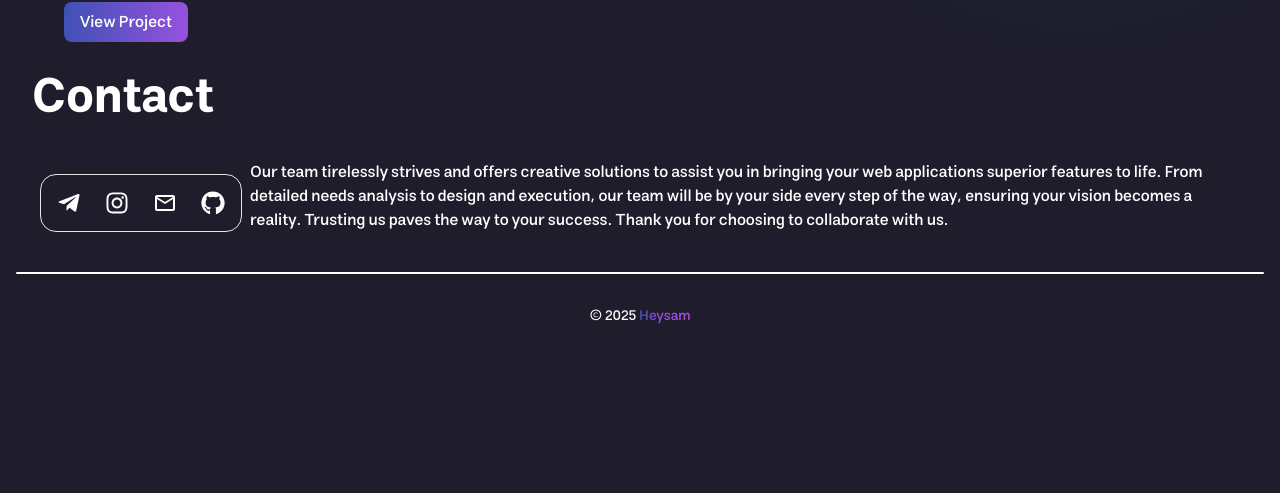
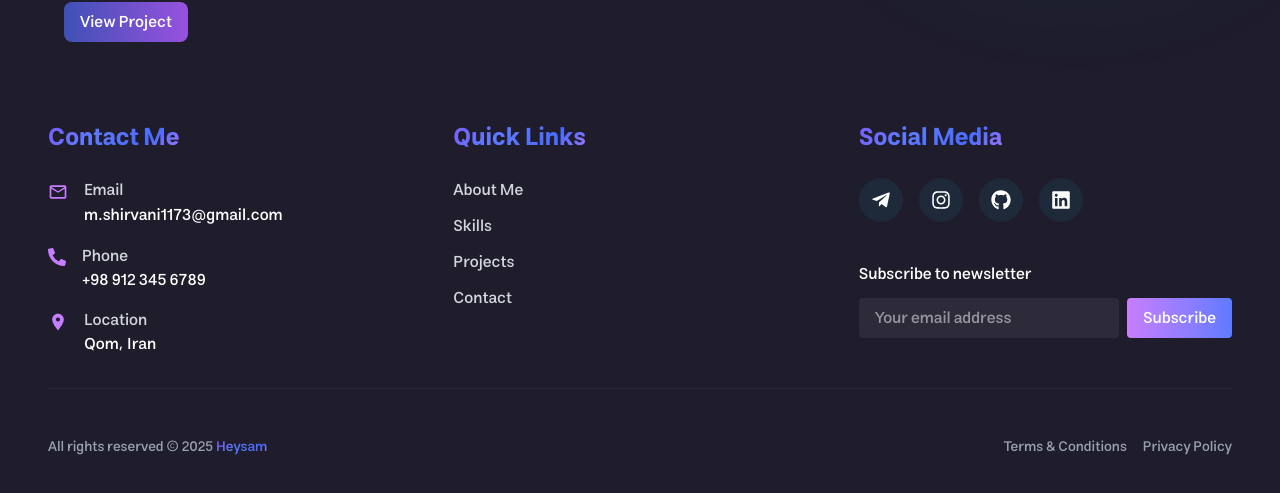
Before and after one commit to ShahriaryPrison/heysam, a Next.js app: page /en/projects/Alef in a window 1280 px wide. Shown: the part 1081-1574 px from the top of the page. Before the commit the page ends 1439 px from the top, so only its background shows below. Built offline with nearby package versions, Linux system fonts and the light colour scheme.

Commit message:
redesign footer and contact us

```diff
--- a/src/components/magicui/dock.jsx
+++ b/src/components/magicui/dock.jsx
@@ -10,7 +10,7 @@ const DEFAULT_MAGNIFICATION = 60;
 const DEFAULT_DISTANCE = 140;
 
 const dockVariants = cva(
-  "supports-backdrop-blur:bg-white/10 supports-backdrop-blur:dark:bg-black/10 mx-auto mt-8 flex h-[58px] w-max items-center justify-center gap-2 rounded-2xl border p-2 backdrop-blur-md"
+  "supports-backdrop-blur:bg-white/10 supports-backdrop-blur:dark:bg-black/10 mx-auto flex h-[58px] w-max items-center justify-center gap-2 rounded-2xl border p-2 backdrop-blur-md"
 );
 
 const Dock = React.forwardRef((
--- a/src/components/magicui/marquee.jsx
+++ b/src/components/magicui/marquee.jsx
@@ -13,7 +13,7 @@ export function Marquee({
     <div
       {...props}
       className={cn(
-        "group flex overflow-hidden p-2 [--duration:40s] [--gap:1rem] gap-(--gap)",
+        "group flex overflow-hidden p-2 [--duration:80s] [--gap:1rem] gap-(--gap)",
         {
           "flex-row": !vertical,
           "flex-col": vertical,
--- a/src/components/template/Footer.jsx
+++ b/src/components/template/Footer.jsx
@@ -1,57 +1,271 @@
-import { FaTelegramPlane } from "react-icons/fa";
-import { FaInstagram } from "react-icons/fa";
-import { MdOutlineEmail } from "react-icons/md";
-import { FaGithub } from "react-icons/fa";
+import {
+  FaTelegramPlane,
+  FaInstagram,
+  FaGithub,
+  FaLinkedin,
+  FaPhoneAlt,
+} from "react-icons/fa";
+import { MdOutlineEmail, MdLocationOn } from "react-icons/md";
 import { useState } from "react";
+import { motion } from "framer-motion";
+import { AuroraText } from "../magicui/aurora-text";
 
-import { Dock, DockIcon } from "../magicui/dock";
+const footerContent = {
+  fa: {
+    contact: {
+      title: "تماس با من",
+      email: "ایمیل",
+      phone: "تلفن",
+      location: "موقعیت",
+      address: "قم، ایران",
+    },
+    quickLinks: {
+      title: "لینک‌های سریع",
+      about: "درباره من",
+      skills: "مهارت‌ها",
+      projects: "پروژه‌ها",
+      contact: "تماس با من",
+    },
+    social: {
+      title: "شبکه‌های اجتماعی",
+      newsletter: "برای دریافت آخرین آپدیت‌ها",
+      emailPlaceholder: "آدرس ایمیل شما",
+      subscribe: "عضویت",
+    },
+    copyright: "تمام حقوق محفوظ است",
+    terms: "قوانین و مقررات",
+    privacy: "حریم خصوصی",
+  },
+  en: {
+    contact: {
+      title: "Contact Me",
+      email: "Email",
+      phone: "Phone",
+      location: "Location",
+      address: "Qom, Iran",
+    },
+    quickLinks: {
+      title: "Quick Links",
+      about: "About Me",
+      skills: "Skills",
+      projects: "Projects",
+      contact: "Contact",
+    },
+    social: {
+      title: "Social Media",
+      newsletter: "Subscribe to newsletter",
+      emailPlaceholder: "Your email address",
+      subscribe: "Subscribe",
+    },
+    copyright: "All rights reserved",
+    terms: "Terms & Conditions",
+    privacy: "Privacy Policy",
+  },
+};
 
-function Footer({ content, langState }) {
+function Footer({ langState = "fa" }) {
+  const [emailCopied, setEmailCopied] = useState(false);
+  const content = footerContent[langState];
+  const isRTL = langState === "fa";
+
+  const copyEmail = () => {
+    navigator.clipboard.writeText("m.shirvani1173@gmail.com");
+    setEmailCopied(true);
+    setTimeout(() => setEmailCopied(false), 2000);
+  };
+
   return (
-    <>
-      <section
-        id="footer"
-        className="w-full max-w-7xl flex flex-col text-white"
-      >
-        <div className="w-full flex flex-col gap-1">
-          <h4 className="text-white px-4 pb-4 w-full font-bold text-5xl">
-            {content.sidebar.title}
-          </h4>
-          <div className="flex pb-10 px-6 gap-2 flex-col sm:flex-row">
-            <Dock direction="middle">
-              <DockIcon>
-                <a href="https://t.me/MoShirv">
-                  <FaTelegramPlane className="w-6 h-6" />
+    <footer
+      className="w-full bg-[#1f1d2b] py-12 px-4 sm:px-8 relative overflow-hidden"
+      dir={isRTL ? "rtl" : "ltr"}
+    >
+      {/* Gradient Background Elements - Fixed positioning */}
+      <div className="fixed inset-0 overflow-hidden pointer-events-none -z-10">
+        <div className="absolute bottom-0 left-0 w-[500px] h-[500px] rounded-full bg-[#C77DFF] opacity-10 blur-[100px]"></div>
+        <div className="absolute top-0 right-0 w-[500px] h-[500px] rounded-full bg-[#5E7AFF] opacity-10 blur-[100px]"></div>
+      </div>
+
+      <div className="max-w-7xl mx-auto grid grid-cols-1 md:grid-cols-2 lg:grid-cols-3 gap-8 relative z-10">
+        {/* Contact Information */}
+        <div className="space-y-6">
+          <AuroraText className="text-2xl font-bold bg-clip-text text-transparent bg-gradient-to-r from-[#C77DFF] to-[#5E7AFF]">
+            {content.contact.title}
+          </AuroraText>
+
+          <div className="space-y-4">
+            <div className="flex items-start gap-4">
+              <MdOutlineEmail className="text-[#C77DFF] mt-1 text-xl" />
+              <div>
+                <p className="text-gray-300">{content.contact.email}</p>
+                <div className="flex items-center gap-2 group">
+                  <a
+                    href="mailto:m.shirvani1173@gmail.com"
+                    className="text-white hover:text-[#C77DFF] transition-colors"
+                  >
+                    m.shirvani1173@gmail.com
+                  </a>
+                  <button
+                    onClick={copyEmail}
+                    className="text-xs bg-[#1f1d2b] border border-[#5E7AFF] px-2 py-1 text-white glass-container rounded opacity-0 group-hover:opacity-100 transition-opacity"
+                  >
+                    {emailCopied
+                      ? isRTL
+                        ? "کپی شد!"
+                        : "Copied!"
+                      : isRTL
+                      ? "کپی"
+                      : "Copy"}
+                  </button>
+                </div>
+              </div>
+            </div>
+
+            <div className="flex items-start gap-4">
+              <FaPhoneAlt className="text-[#C77DFF] mt-1 text-lg" />
+              <div>
+                <p className="text-gray-300">{content.contact.phone}</p>
+                <a
+                  href="tel:+989123456789"
+                  className="text-white hover:text-[#C77DFF] transition-colors"
+                >
+                  +98 912 345 6789
                 </a>
-              </DockIcon>
-              <DockIcon>
-                <a href="https://www.instagram.com/heysam.build">
-                  <FaInstagram className="w-6 h-6" />
-                </a>
-              </DockIcon>
-              <DockIcon>
-                <a href="mailto:m.shirvani1173@gmail.com">
-                  <MdOutlineEmail className="w-6 h-6" />
-                </a>
-              </DockIcon>
-              <DockIcon>
-                <a href="https://github.com/ShahriaryPrison">
-                  <FaGithub className="w-6 h-6" />
-                </a>
-              </DockIcon>
-            </Dock>
-            <h5 className="flex items-end">{content.main}</h5>
+              </div>
+            </div>
+
+            <div className="flex items-start gap-4">
+              <MdLocationOn className="text-[#C77DFF] mt-1 text-xl" />
+              <div>
+                <p className="text-gray-300">{content.contact.location}</p>
+                <p className="text-white">{content.contact.address}</p>
+              </div>
+            </div>
           </div>
         </div>
-        <div className="w-full bg-white h-0.5 bg-opacity-70 rounded-full" />
-        <div className="mt-8">
-          <p className="text-sm text-center">
+
+        {/* Quick Links */}
+        <div className="space-y-6">
+          <AuroraText className="text-2xl font-bold bg-clip-text text-transparent bg-gradient-to-r from-[#C77DFF] to-[#5E7AFF]">
+            {content.quickLinks.title}
+          </AuroraText>
+          <ul className="space-y-3">
+            <li>
+              <a
+                href="#about"
+                className="text-gray-300 hover:text-[#C77DFF] transition-colors"
+              >
+                {content.quickLinks.about}
+              </a>
+            </li>
+            <li>
+              <a
+                href="#skills"
+                className="text-gray-300 hover:text-[#9B51E0] transition-colors"
+              >
+                {content.quickLinks.skills}
+              </a>
+            </li>
+            <li>
+              <a
+                href="#projects"
+                className="text-gray-300 hover:text-[#7F5AFF] transition-colors"
+              >
+                {content.quickLinks.projects}
+              </a>
+            </li>
+            <li>
+              <a
+                href="#contact"
+                className="text-gray-300 hover:text-[#5E7AFF] transition-colors"
+              >
+                {content.quickLinks.contact}
+              </a>
+            </li>
+          </ul>
+        </div>
+
+        {/* Social Media & Newsletter */}
+        <div className="space-y-6">
+          <AuroraText className="text-2xl font-bold bg-clip-text text-transparent bg-gradient-to-r from-[#C77DFF] to-[#5E7AFF]">
+            {content.social.title}
+          </AuroraText>
+
+          <div className="flex gap-4">
+            <motion.a
+              href="https://t.me/MoShirv"
+              whileHover={{ y: -3 }}
+              className="bg-gray-800 p-3 rounded-full hover:bg-cyan-600 transition-colors"
+            >
+              <FaTelegramPlane className="text-white text-xl" />
+            </motion.a>
+
+            <motion.a
+              href="https://www.instagram.com/heysam.build"
+              whileHover={{ y: -3 }}
+              className="bg-gray-800 p-3 rounded-full hover:bg-pink-600 transition-colors"
+            >
+              <FaInstagram className="text-white text-xl" />
+            </motion.a>
+
+            <motion.a
+              href="https://github.com/ShahriaryPrison"
+              whileHover={{ y: -3 }}
+              className="bg-gray-800 p-3 rounded-full hover:bg-gray-600 transition-colors"
+            >
+              <FaGithub className="text-white text-xl" />
+            </motion.a>
+
+            <motion.a
+              href="#"
+              whileHover={{ y: -3 }}
+              className="bg-gray-800 p-3 rounded-full hover:bg-blue-700 transition-colors"
+            >
+              <FaLinkedin className="text-white text-xl" />
+            </motion.a>
+          </div>
+
+          <div className="pt-4">
+            <h4 className="text-white mb-3">{content.social.newsletter}</h4>
+            <form className="flex gap-2">
+              <input
+                type="email"
+                placeholder={content.social.emailPlaceholder}
+                className="flex-1 bg-[#2d2b3a] text-white px-4 py-2 rounded focus:outline-none focus:ring-2 focus:ring-[#C77DFF]"
+              />
+              <button
+                type="submit"
+                className="bg-gradient-to-r from-[#C77DFF] to-[#5E7AFF] text-white px-4 py-2 rounded hover:opacity-90 transition-opacity"
+              >
+                {content.social.subscribe}
+              </button>
+            </form>
+          </div>
+        </div>
+      </div>
+
+      {/* Copyright */}
+      <div className="max-w-7xl mx-auto pt-12 mt-8 border-t border-[#2d2b3a] relative z-10">
+        <div
+          className={`flex flex-col md:flex-row justify-between items-center ${
+            isRTL ? "md:flex-row-reverse" : ""
+          }`}
+        >
+          <p className="text-gray-400 text-sm">
             {content.copyright} &copy; {new Date().getFullYear()}{" "}
-            <span className="text-gradient">Heysam</span>
+            <AuroraText>Heysam</AuroraText>
           </p>
+
+          <div className="flex gap-4 mt-4 md:mt-0">
+            <a href="#" className="text-gray-400 hover:text-[#C77DFF] text-sm">
+              {content.terms}
+            </a>
+            <a href="#" className="text-gray-400 hover:text-[#9B51E0] text-sm">
+              {content.privacy}
+            </a>
+          </div>
         </div>
-      </section>
-    </>
+      </div>
+    </footer>
   );
 }
 
--- a/src/pages/[ln]/index.js
+++ b/src/pages/[ln]/index.js
@@ -19,7 +19,7 @@ export default function Home({ langData, projects }) {
 
   return (
     <section
-      className={`flex flex-col items-center gap-8 pb-8 w-screen`}
+      className={`flex flex-col items-center gap-8 w-screen`}
       style={
         langData.lang === "fa" ? { direction: "rtl" } : { direction: "ltr" }
       }
--- a/src/styles/globals.css
+++ b/src/styles/globals.css
@@ -69,6 +69,8 @@
       background-position: 0% 0%;
     }
   }
+  --animate-marquee: marquee var(--duration) infinite linear;
+  --animate-marquee-vertical: marquee-vertical var(--duration) linear infinite;
   @keyframes marquee {
     from {
       transform: translateX(0);
@@ -258,7 +260,6 @@
 }
 
 @utility glass-modal {
-
   background: rgba(255, 255, 255, 0.001);
   backdrop-filter: blur(10px);
   border: 1px solid rgb(155, 81, 224);
@@ -267,17 +268,15 @@
 }
 
 @utility text-gradient {
-
   position: relative;
-  background: #3F51B5;
-  background: linear-gradient(to right, #3F51B5 0%, #9b51e0 52%);
+  background: #3f51b5;
+  background: linear-gradient(to right, #3f51b5 0%, #9b51e0 52%);
   -webkit-background-clip: text;
   -webkit-text-fill-color: transparent;
   transition: all 400ms ease;
 }
 
 @utility list-item-hover {
-
   position: relative;
   cursor: pointer;
   transition: all 300ms ease;
@@ -286,14 +285,14 @@
     content: "";
     width: 0;
     height: 2px;
-    background: linear-gradient(to right, #3F51B5 0%, #9b51e0 52%);
+    background: linear-gradient(to right, #3f51b5 0%, #9b51e0 52%);
     transition: all 300ms ease;
     bottom: -3px;
     left: 0;
   }
   &:hover {
-    background: #3F51B5;
-    background: linear-gradient(to right, #3F51B5 0%, #9b51e0 52%);
+    background: #3f51b5;
+    background: linear-gradient(to right, #3f51b5 0%, #9b51e0 52%);
     -webkit-background-clip: text;
     -webkit-text-fill-color: transparent;
   }
@@ -365,8 +364,8 @@
 }
 
 @utility button-gradient {
-  background-color: #3F51B5;
-  background-image: linear-gradient(to right, #3F51B5 0%, #9b51e0 52%);
+  background-color: #3f51b5;
+  background-image: linear-gradient(to right, #3f51b5 0%, #9b51e0 52%);
   background-size: 200%;
   transition: background-position 0.4s ease;
   transition: all 0.4s ease !important;
@@ -387,20 +386,17 @@
 }
 
 @utility tag-shadow {
-
   background: rgba(255, 255, 255, 0.085);
   backdrop-filter: blur(10px);
   box-shadow: inset -8px 8px 5px -6px rgba(252, 252, 252, 0.362);
 }
 
 @utility member-shadow {
-
   border: 1px solid rgb(81, 114, 224);
   box-shadow: 0 8px 32px 0 rgba(31, 100, 135, 0.37);
 }
 
 @utility member-animation {
-
   transition: all 300ms ease-out;
   &:hover {
     transform: translateY(-10px);
@@ -408,7 +404,6 @@
 }
 
 @utility about-us-animation {
-
   animation: aboutTransition 6s ease infinite alternate;
 }
 .back-to-top-btn {
@@ -434,7 +429,6 @@
 }
 
 @utility back-to-top-btn {
-
   /* back to tob styels */
   display: none;
   position: fixed;
@@ -485,17 +479,14 @@
 }
 
 @utility visible {
-
   display: block;
 }
 
 @utility hidden {
-
   display: none;
 }
 
 @utility custom-header-dir {
-
   /* back to tob styels */
   direction: ltr !important;
 }
@@ -556,8 +547,8 @@
   }
 
   *::-webkit-scrollbar-track {
-    background-color: unset;
-    margin: 15px 0;
+    background-color: #0c0b14;
+    margin: 0 0;
   }
 
   *::-webkit-scrollbar-thumb {
```
